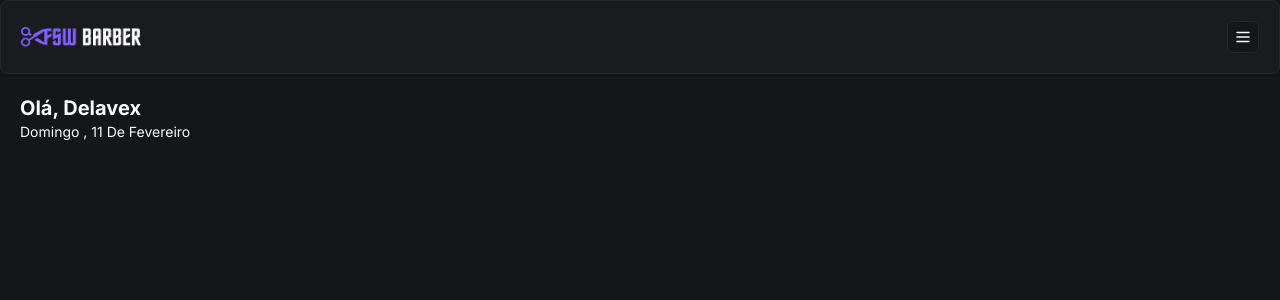
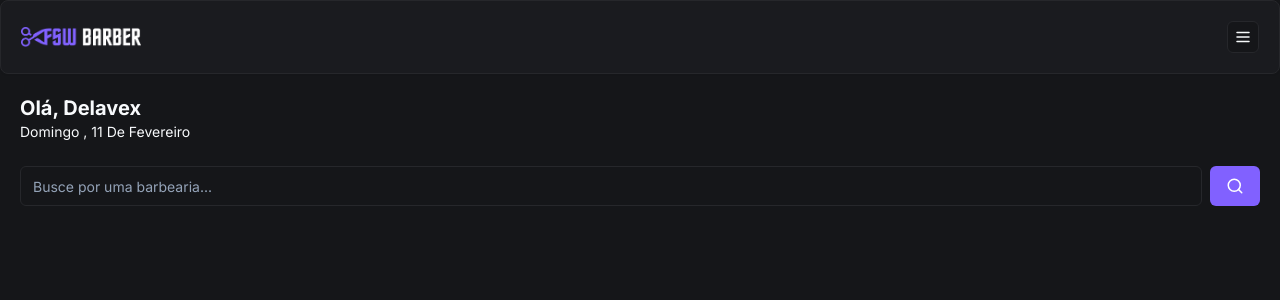
Before and after one commit to devAlexSilva/barbershop, a Next.js app: page / in a window 1280 px wide. Shown: the top 300 px of the page. Built offline with nearby package versions, Linux system fonts and the light colour scheme.

Commit message:
feat: add search component

```diff
--- /dev/null
+++ b/app/(home)/Search.tsx
@@ -0,0 +1,18 @@
+'use client'
+
+import { SearchIcon } from "lucide-react"
+import { Input } from "../components/ui/input"
+import { Button } from "../components/ui/button"
+
+const Search = () => {
+  return (
+    <div className="flex items-center gap-2">
+      <Input placeholder="Busce por uma barbearia..."/>
+      <Button variant='default'>
+        <SearchIcon size={18} />
+      </Button>
+    </div>
+  )
+}
+
+export default Search
--- a/app/(home)/page.tsx
+++ b/app/(home)/page.tsx
@@ -1,17 +1,23 @@
 import { format } from "date-fns";
 import Header from "../components/Header";
 import { ptBR } from "date-fns/locale";
+import Search from "./Search";
 
 export default function Home() {
   return (
     <div>
       <Header />
+
       <div className="px-5 pt-5">
         <h2 className="text-xl font-bold">Olá, Delavex</h2>
         <p className="capitalize text-sm">
           {format(new Date(), "EEEE ', ' dd 'de' MMMM", { locale: ptBR })}
         </p>
       </div>
+
+      <div className="px-5 pt-6">
+        <Search />
+      </div>
     </div>
 
   );
--- /dev/null
+++ b/app/components/ui/input.tsx
@@ -0,0 +1,25 @@
+import * as React from "react"
+
+import { cn } from "@/app/lib/utils"
+
+export interface InputProps
+  extends React.InputHTMLAttributes<HTMLInputElement> {}
+
+const Input = React.forwardRef<HTMLInputElement, InputProps>(
+  ({ className, type, ...props }, ref) => {
+    return (
+      <input
+        type={type}
+        className={cn(
+          "flex h-10 w-full rounded-md border border-input bg-background px-3 py-2 text-sm ring-offset-background file:border-0 file:bg-transparent file:text-sm file:font-medium placeholder:text-muted-foreground focus-visible:outline-none focus-visible:ring-2 focus-visible:ring-ring focus-visible:ring-offset-2 disabled:cursor-not-allowed disabled:opacity-50",
+          className
+        )}
+        ref={ref}
+        {...props}
+      />
+    )
+  }
+)
+Input.displayName = "Input"
+
+export { Input }
```
